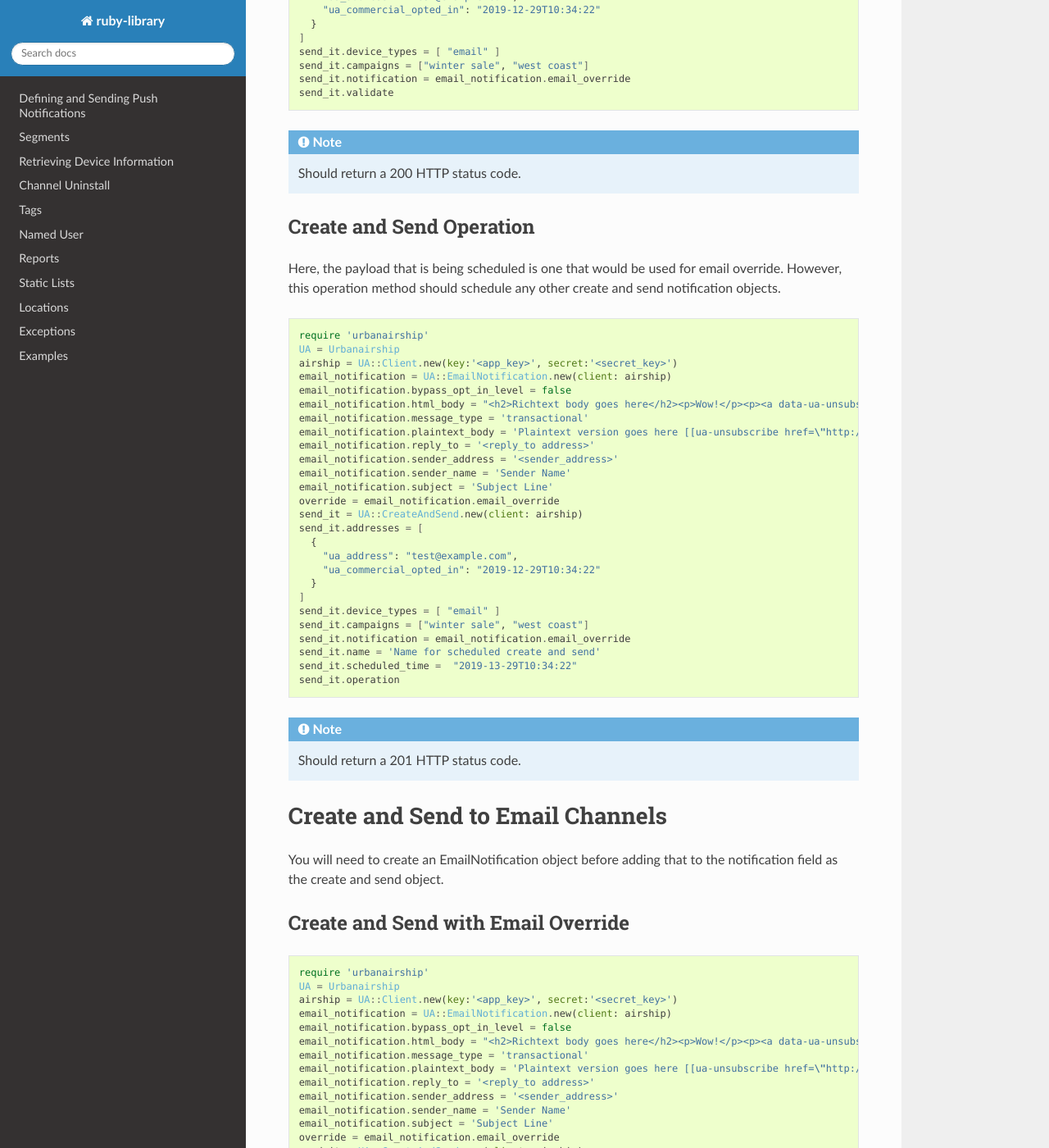
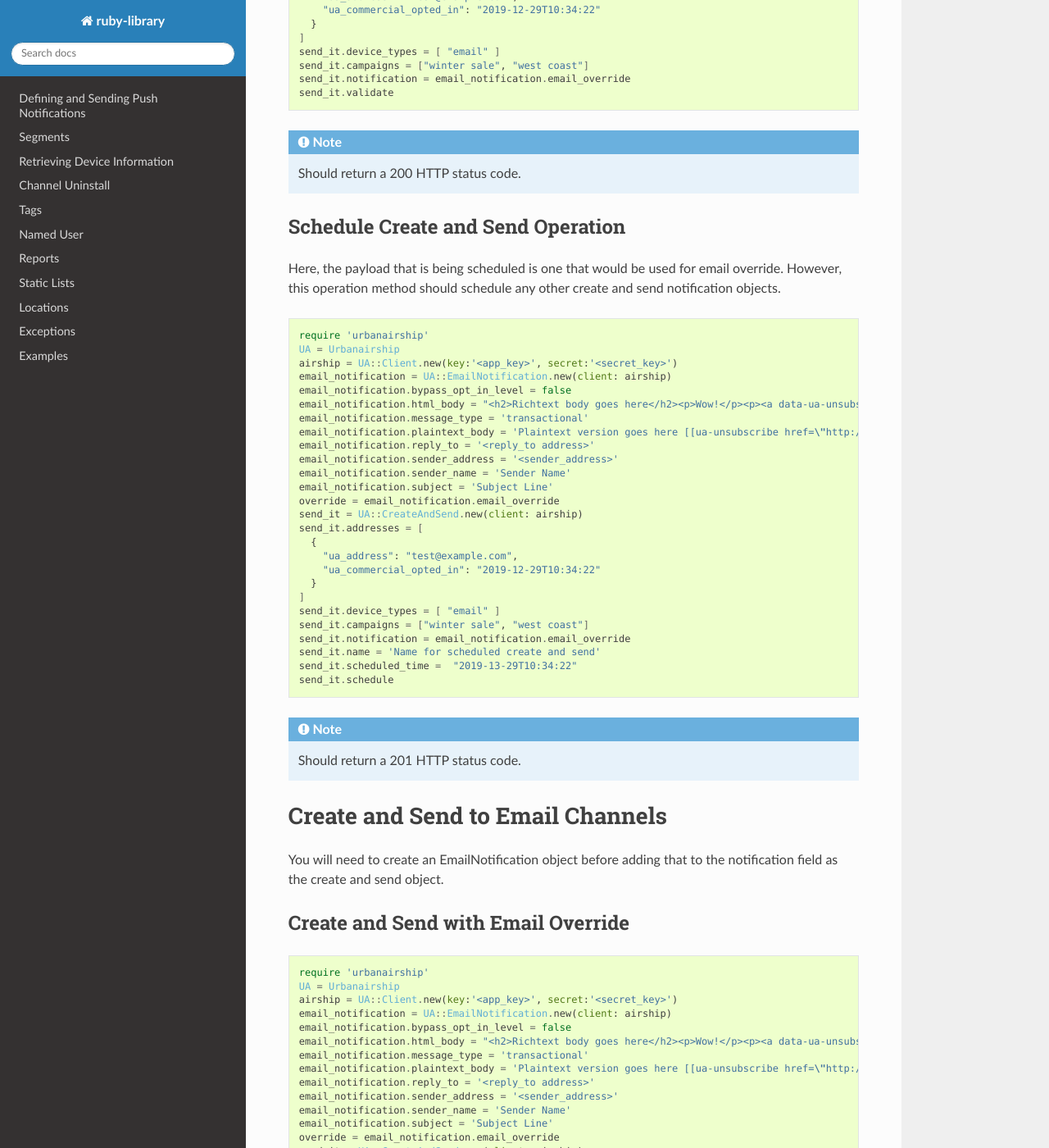
Before and after one commit to urbanairship/ruby-library, a Sphinx documentation site: the page built from docs/create_and_send.rst, in a window 1280 px wide and 1400 px high, scrolled down 750 px. Shown: the whole window at 82% size. Built offline with Sphinx 7.4.7 and the Read the Docs theme 2.0.0, drawn with Linux system fonts in a browser that asks for light colours; the version number could not be read and is left out.

Commit message:
update method names for clarity

```diff
--- a/docs/create_and_send.rst
+++ b/docs/create_and_send.rst
@@ -44,8 +44,8 @@ However, this validation method should work on any other create and send notific
 
   Should return a 200 HTTP status code.
 
-Create and Send Operation
--------------------------
+Schedule Create and Send Operation
+----------------------------------
 
 Here, the payload that is being scheduled is one that would be used for email override.
 However, this operation method should schedule any other create and send notification objects.
@@ -77,7 +77,7 @@ However, this operation method should schedule any other create and send notific
     send_it.notification = email_notification.email_override
     send_it.name = 'Name for scheduled create and send'
     send_it.scheduled_time =  "2019-13-29T10:34:22"
-    send_it.operation
+    send_it.schedule
 
 .. note::
 
```
Also changed, not shown: 2 other files.
